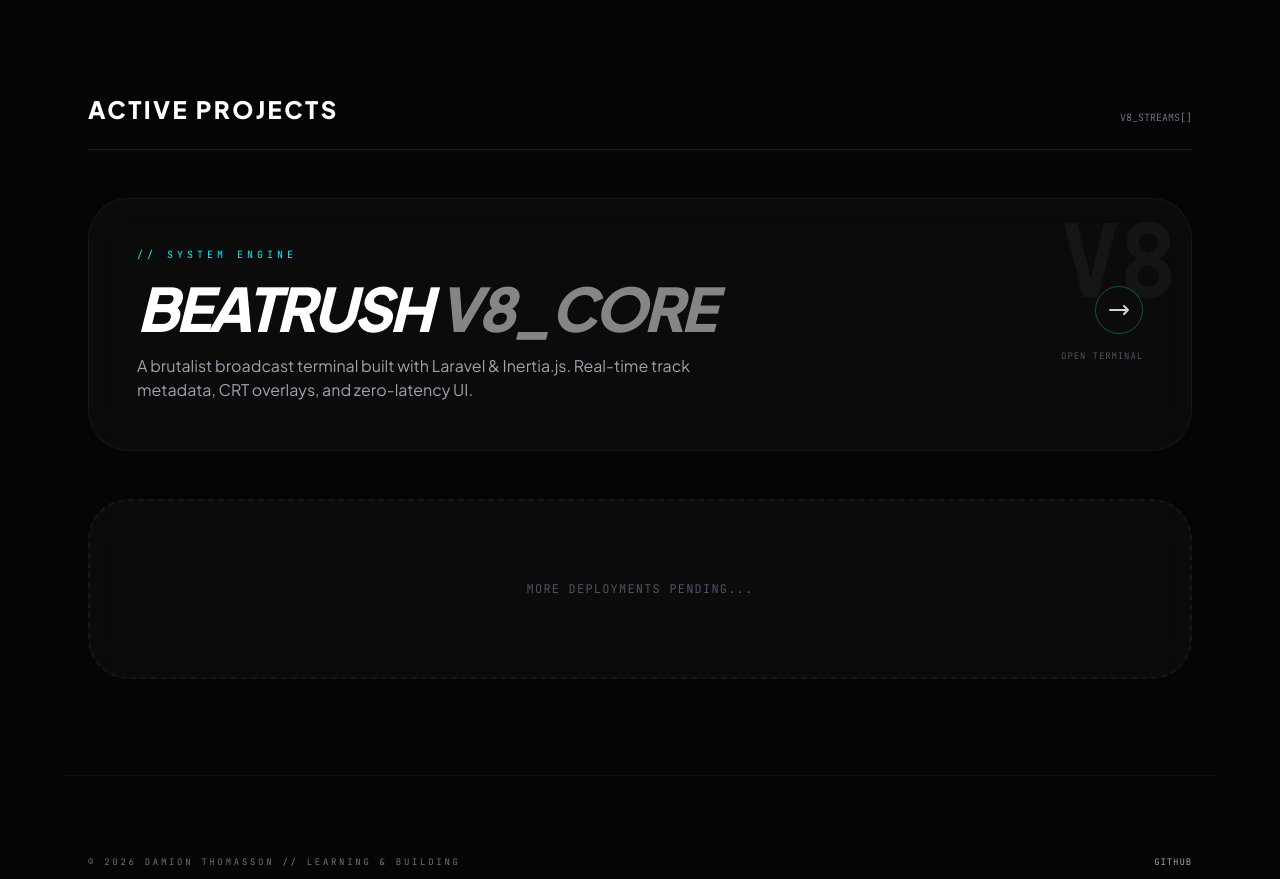
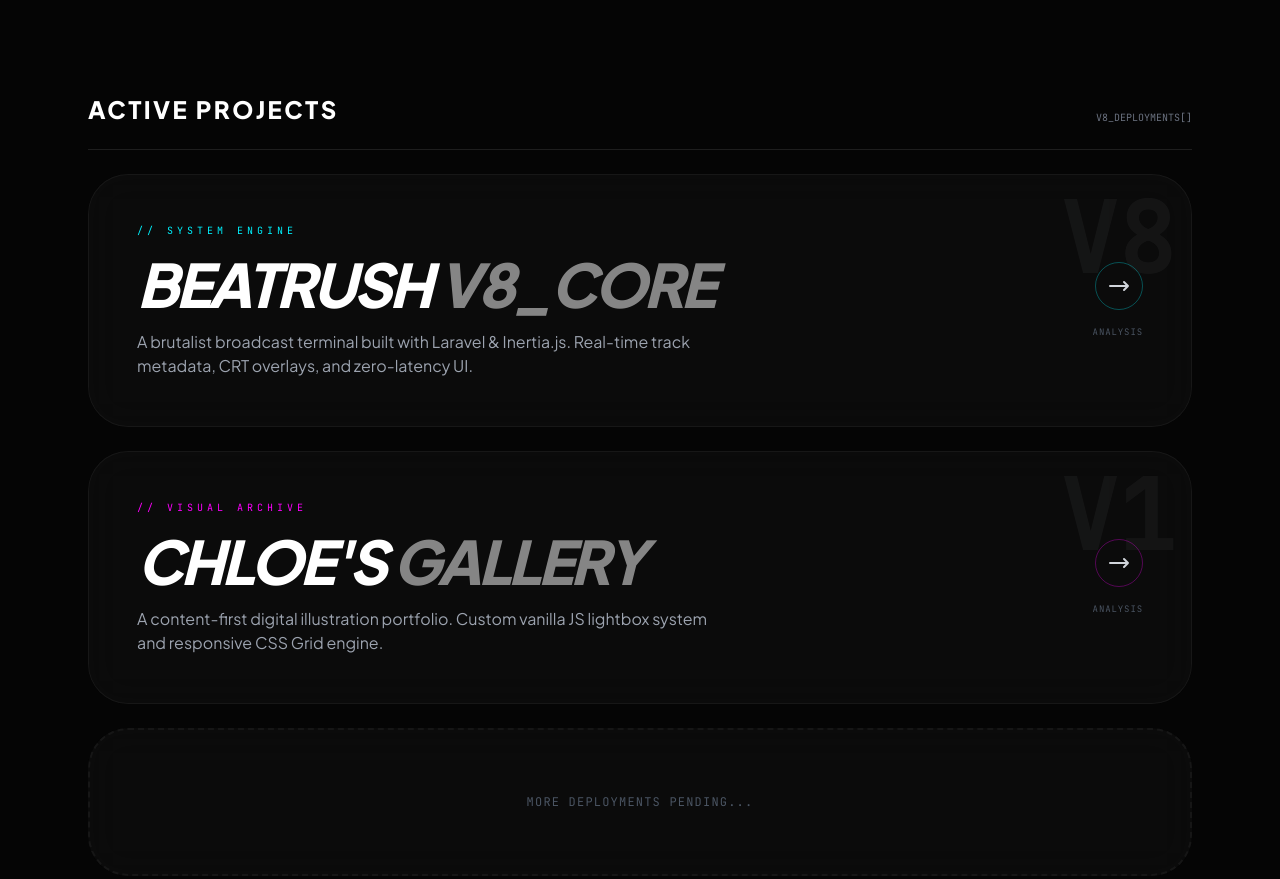
Before and after one commit to damionthomasson/damionthomasson.github.io, a plain HTML site: page index.html in a window 1280 px wide. Shown: the part 1143-2022 px from the top of the page. Drawn offline with nearby package versions, Linux system fonts and the light colour scheme.

Commit message:
Update index.html

```diff
--- a/index.html
+++ b/index.html
@@ -11,6 +11,7 @@
             --accent: #d1ff00;
             --purple: #7e22ce;
             --rush-cyan: #00f3ff;
+            --rush-fuchsia: #ff00ff;
         }
 
         @media (min-width: 1024px) {
@@ -38,15 +39,20 @@
             transition: all 0.4s ease;
         }
         .glass:hover {
-            border-color: rgba(209, 255, 0, 0.3);
             background: rgba(20, 20, 20, 0.8);
             transform: translateY(-4px);
         }
 
-        /* Beatrush Specific Hover */
+        /* Beatrush Card Hover */
         .beatrush-card:hover {
             border-color: var(--rush-cyan);
             box-shadow: 0 0 30px rgba(0, 243, 255, 0.15);
+        }
+
+        /* ChloeArt Card Hover */
+        .chloe-card:hover {
+            border-color: var(--rush-fuchsia);
+            box-shadow: 0 0 30px rgba(255, 0, 255, 0.15);
         }
 
         .bg-mesh {
@@ -167,10 +173,10 @@
                 </div>
             </div>
 
-            <div id="work" class="space-y-12">
+            <div id="work" class="space-y-6">
                 <div class="reveal flex justify-between items-end border-b border-white/10 pb-6" style="animation-delay: 0.5s;">
                     <h3 class="text-2xl font-bold text-white uppercase tracking-widest">Active Projects</h3>
-                    <span class="mono text-[10px] text-gray-500">V8_STREAMS[]</span>
+                    <span class="mono text-[10px] text-gray-500">V8_DEPLOYMENTS[]</span>
                 </div>
 
                 <a href="beatrush.html" class="reveal glass beatrush-card block p-8 md:p-12 rounded-[2.5rem] group relative overflow-hidden" style="animation-delay: 0.6s;">
@@ -188,7 +194,7 @@
                             <div class="w-12 h-12 rounded-full border border-[#00f3ff]/30 flex items-center justify-center group-hover:bg-[#00f3ff] group-hover:text-black transition-all">
                                 <svg class="w-6 h-6" fill="none" stroke="currentColor" viewBox="0 0 24 24"><path stroke-linecap="round" stroke-linejoin="round" stroke-width="2" d="M17 8l4 4m0 0l-4 4m4-4H3"></path></svg>
                             </div>
-                            <span class="mono text-[9px] text-gray-600 mt-4 uppercase tracking-widest">Open Terminal</span>
+                            <span class="mono text-[9px] text-gray-600 mt-4 uppercase tracking-widest">Analysis</span>
                         </div>
                     </div>
                     <div class="absolute top-0 right-0 p-4 opacity-5 group-hover:opacity-10 transition-opacity">
@@ -196,7 +202,30 @@
                     </div>
                 </a>
 
-                <div class="reveal glass border-dashed border-2 border-white/5 p-20 rounded-[2.5rem] text-center group cursor-wait" style="animation-delay: 0.7s;">
+                <a href="choleart.html" class="reveal glass chloe-card block p-8 md:p-12 rounded-[2.5rem] group relative overflow-hidden" style="animation-delay: 0.7s;">
+                    <div class="relative z-10 flex flex-col md:flex-row justify-between items-start md:items-center gap-8">
+                        <div>
+                            <div class="mono text-[10px] text-[#ff00ff] uppercase tracking-[0.4em] mb-4">// Visual Archive</div>
+                            <h4 class="text-4xl md:text-6xl font-black text-white uppercase italic tracking-tighter group-hover:text-[#ff00ff] transition-colors">
+                                CHLOE'S <span class="opacity-50">GALLERY</span>
+                            </h4>
+                            <p class="mt-4 text-gray-400 max-w-xl text-sm md:text-base leading-relaxed">
+                                A content-first digital illustration portfolio. Custom vanilla JS lightbox system and responsive CSS Grid engine.
+                            </p>
+                        </div>
+                        <div class="flex flex-col items-end">
+                            <div class="w-12 h-12 rounded-full border border-[#ff00ff]/30 flex items-center justify-center group-hover:bg-[#ff00ff] group-hover:text-black transition-all">
+                                <svg class="w-6 h-6" fill="none" stroke="currentColor" viewBox="0 0 24 24"><path stroke-linecap="round" stroke-linejoin="round" stroke-width="2" d="M17 8l4 4m0 0l-4 4m4-4H3"></path></svg>
+                            </div>
+                            <span class="mono text-[9px] text-gray-600 mt-4 uppercase tracking-widest">Analysis</span>
+                        </div>
+                    </div>
+                    <div class="absolute top-0 right-0 p-4 opacity-5 group-hover:opacity-10 transition-opacity">
+                        <span class="mono text-8xl font-bold">V1</span>
+                    </div>
+                </a>
+
+                <div class="reveal glass border-dashed border-2 border-white/5 p-16 rounded-[2.5rem] text-center group cursor-wait" style="animation-delay: 0.8s;">
                     <p class="mono text-gray-600 uppercase tracking-widest text-xs">More Deployments Pending...</p>
                 </div>
             </div>
```
